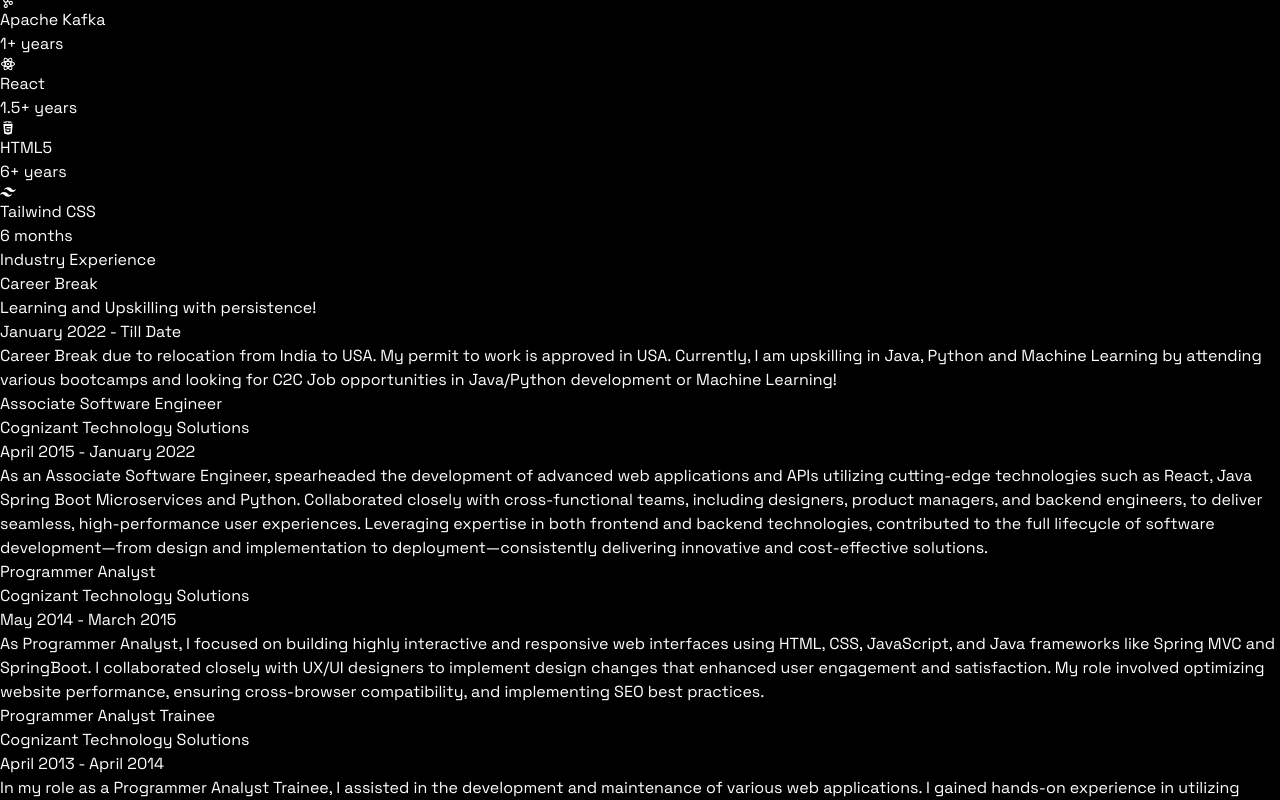
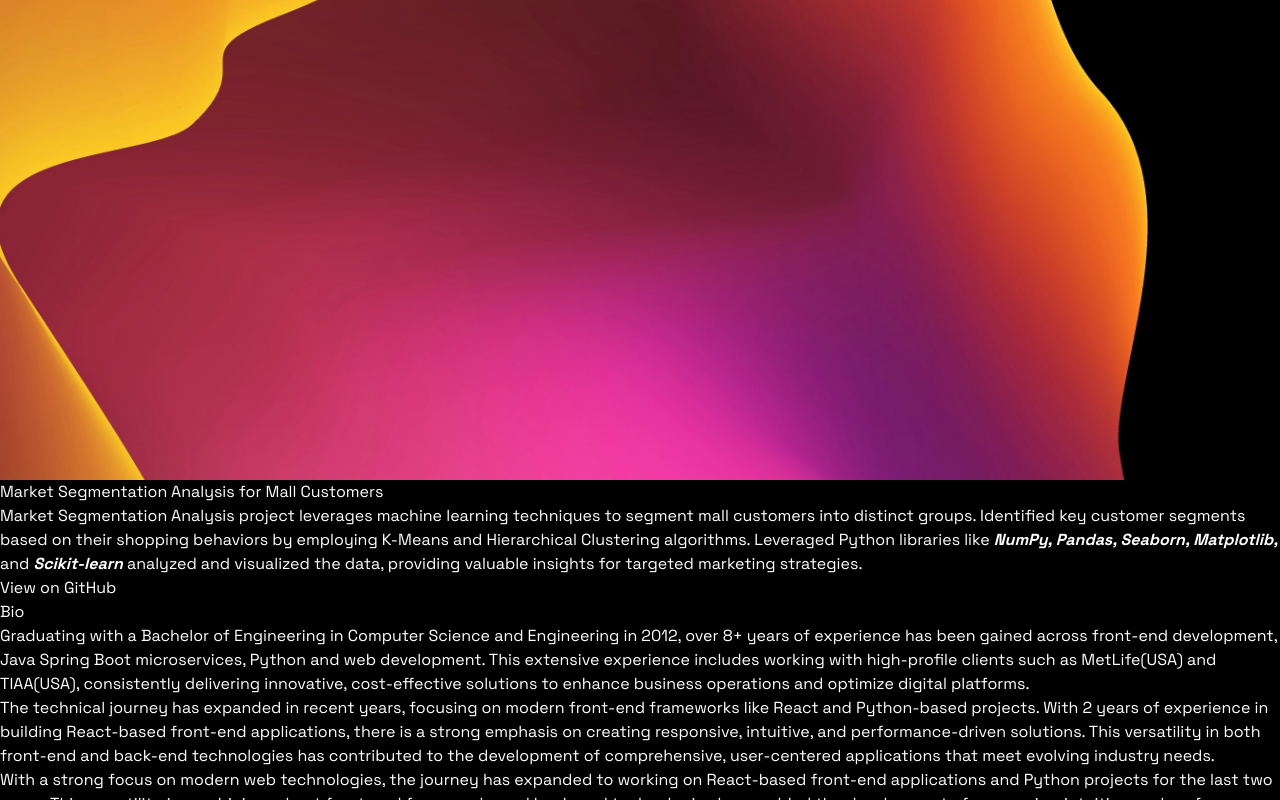
Before and after one commit to RamadeviKN/ramadevi-portfolio, a React (Vite) app: page / in a window 1280 px wide. Shown: the part 8133-8933 px from the top of the page. Built offline with nearby package versions, Linux system fonts and the light colour scheme.

Commit message:
Adding Clustering project to portfolio - Mall Customers

```diff
--- a/src/constants/index.jsx
+++ b/src/constants/index.jsx
@@ -108,18 +108,18 @@
       image: projectImage3,
     githubLink: "https://github.com/RamadeviKN/MICRO_GOAL_TRACKER",
   },
-  /*{
+  {
     id: 6,
-    name: "Association Rule Learning",
+    name: "Market Segmentation Analysis for Mall Customers",
     description:(
       <>
-      "Test"
+      Market Segmentation Analysis project leverages machine learning techniques to segment mall customers into distinct groups. Identified key customer segments based on their shopping behaviors by employing K-Means and Hierarchical Clustering algorithms. Leveraged Python libraries like <strong><i>NumPy, Pandas, Seaborn, Matplotlib,</i></strong> and <strong><i>Scikit-learn</i></strong> analyzed and visualized the data, providing valuable insights for targeted marketing strategies.
       </>
     ),
-      image: projectImage6,
-    githubLink: "https://github.com/user/chat-application",
+      image: projectImage1,
+    githubLink: "https://github.com/RamadeviKN/Market-Segmentation-analysis-for-Mall-customers",
   },
-  {
+  /*{
     id: 7,
     name: "Reinforcement Learning",
     description:(
```
